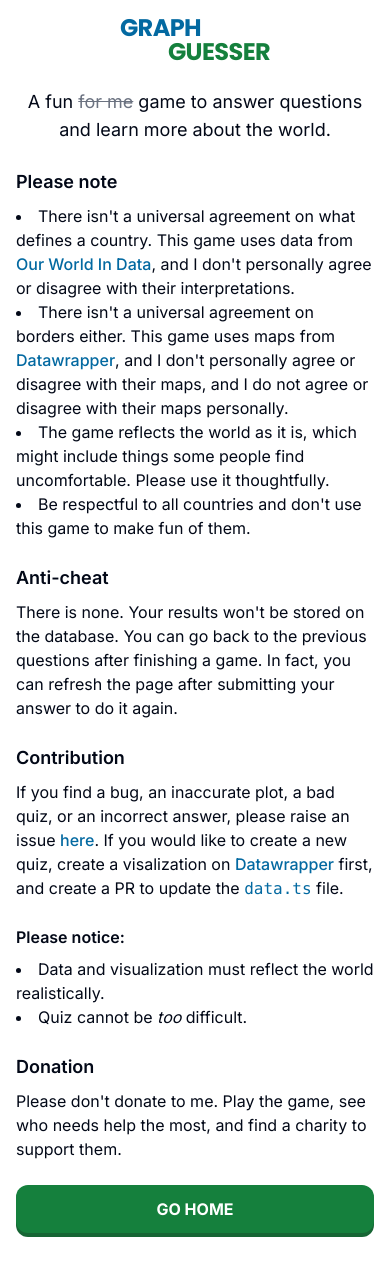
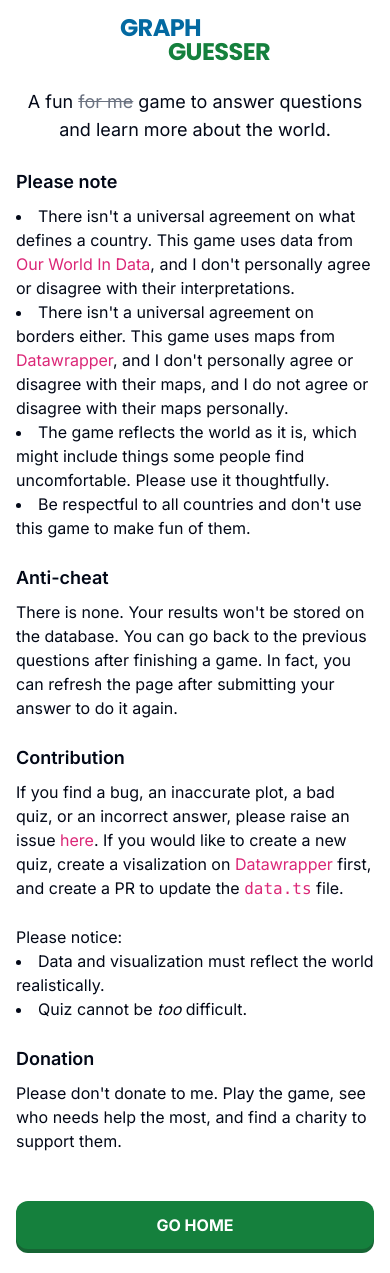
Before and after one commit to BurgerBurglar/graph-guesser, a Next.js app: page /about in a window 390 px wide. Built offline with nearby package versions, Linux system fonts and the light colour scheme.

Commit message:
global css wasn't working for my phone for some reason

```diff
--- a/src/app/about/page.tsx
+++ b/src/app/about/page.tsx
@@ -1,6 +1,12 @@
 import type { NextPage } from "next"
 import Link from "next/link"
+import type { HTMLAttributes } from "react"
 import { Button } from "~/components/ui/button"
+import { cn } from "~/lib/utils"
+
+const H2 = ({ className, ...props }: HTMLAttributes<HTMLHeadingElement>) => (
+  <h2 className={cn("pb-2 text-lg font-semibold", className)} {...props} />
+)
 
 const Results: NextPage = () => {
   return (
@@ -9,12 +15,12 @@ const Results: NextPage = () => {
         <div className="-translate-x-6 text-sky-700">GRAPH</div>
         <div className="translate-x-6 text-green-700">GUESSER</div>
       </h1>
-      <article className="article">
+      <article className="[&_a]hover:underline [&_a]:text-pink-600 [&_p]:pb-6 [&_ul]:list-inside [&_ul]:pb-6 [&_ul]:last:pb-0 [&_ul_li]:list-disc">
         <p className="text-center text-lg">
           A fun <span className="text-gray-500 line-through">for me</span> game
           to answer questions and learn more about the world.
         </p>
-        <h2>Please note</h2>
+        <H2>Please note</H2>
         <ul>
           <li>
             There isn&apos;t a universal agreement on what defines a country.
@@ -43,13 +49,13 @@ const Results: NextPage = () => {
             fun of them.
           </li>
         </ul>
-        <h2>Anti-cheat</h2>
+        <H2>Anti-cheat</H2>
         <p>
           There is none. Your results won&apos;t be stored on the database. You
           can go back to the previous questions after finishing a game. In fact,
           you can refresh the page after submitting your answer to do it again.
         </p>
-        <h2>Contribution</h2>
+        <H2>Contribution</H2>
         <p>
           If you find a bug, an inaccurate plot, a bad quiz, or an incorrect
           answer, please raise an issue{" "}
@@ -79,7 +85,7 @@ const Results: NextPage = () => {
             Quiz cannot be <em>too</em> difficult.
           </li>
         </ul>
-        <h2>Donation</h2>
+        <H2>Donation</H2>
         <p>
           Please don&apos;t donate to me. Play the game, see who needs help the
           most, and find a charity to support them.
--- a/src/styles/globals.css
+++ b/src/styles/globals.css
@@ -78,27 +78,3 @@ body {
   /* vaul drawer has a bug to change this to none first time loading the page */
   pointer-events: all !important;
 }
-
-.article {
-  h2,
-  h3,
-  h4,
-  h5,
-  h6 {
-    @apply pb-2 font-semibold;
-  }
-  h2 {
-    @apply text-lg;
-  }
-
-  p,
-  ul {
-    @apply list-inside pb-6 last:pb-0;
-    li {
-      @apply list-disc;
-    }
-  }
-  a {
-    @apply font-medium text-sky-700 hover:underline;
-  }
-}
```
